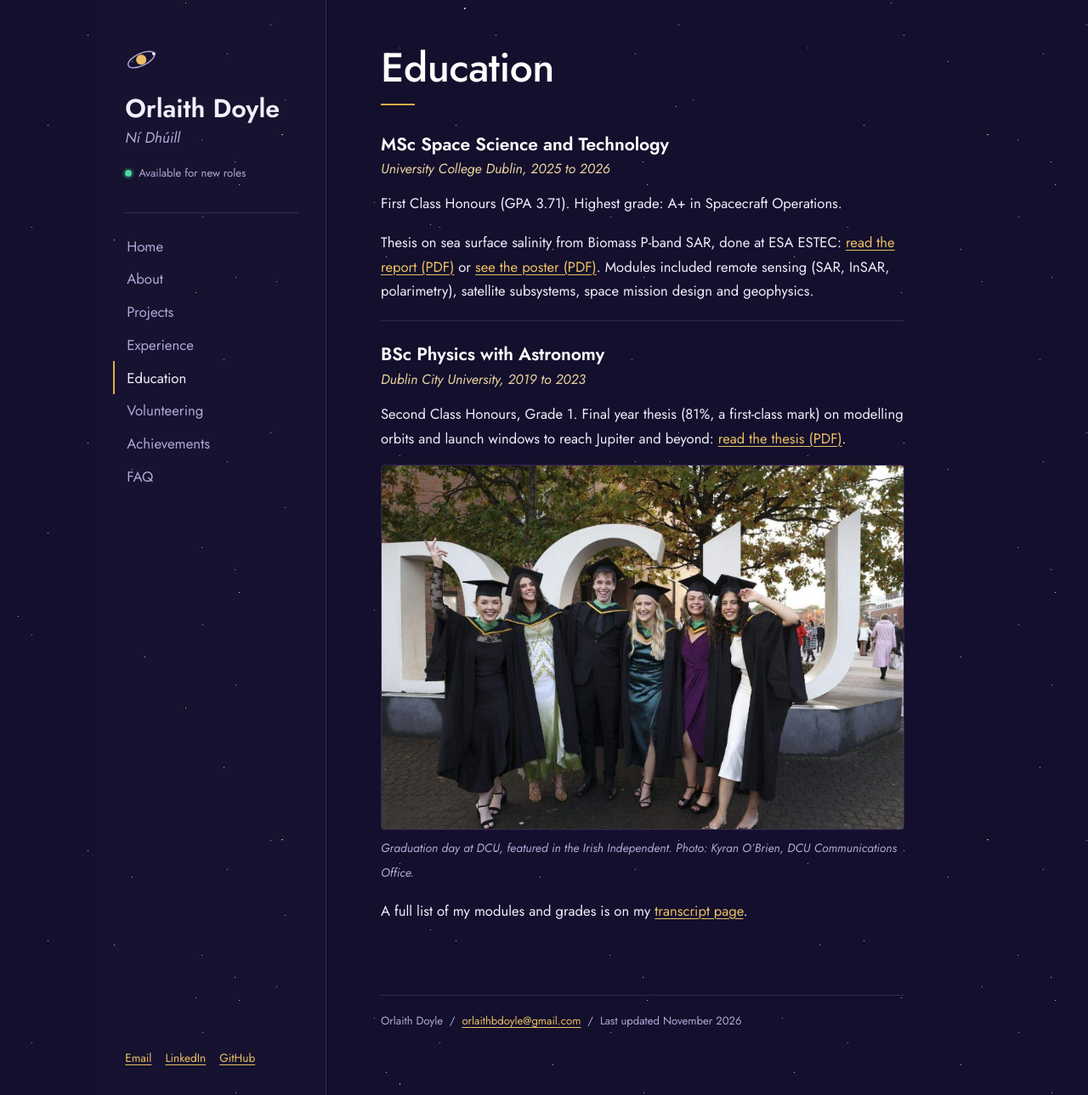
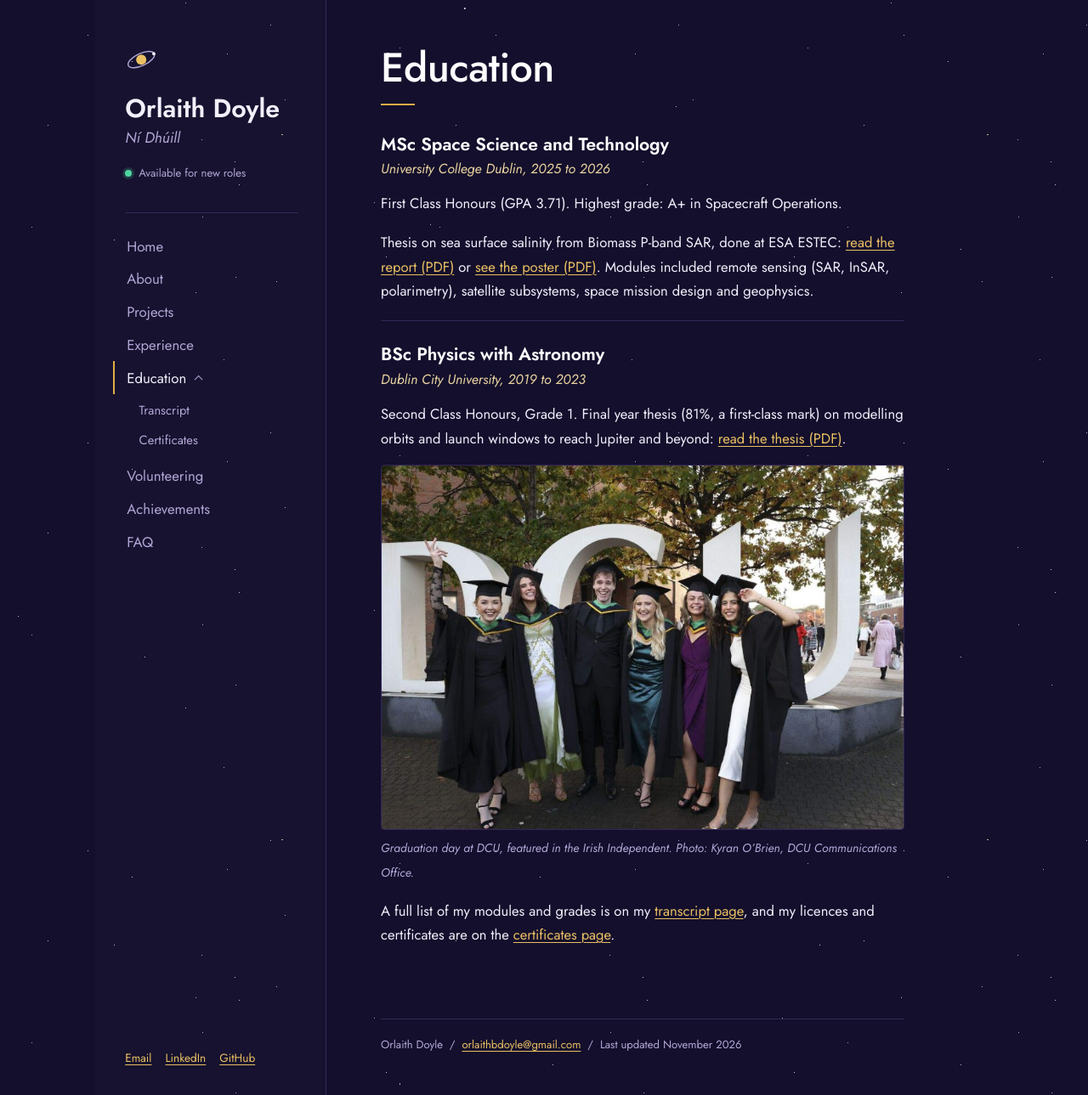
Before and after one commit to orlaithdoyle/orlaithdoyle.github.io, a Jekyll site: the page built from education.md, in a window 1280 px wide and 1289 px high. Shown: the whole window at 85% size. Built offline with Jekyll 4.4.1, drawn with Linux system fonts in a browser that asks for light colours.

Commit message:
Education dropdown in the menu with Transcript and new Certificates page

```diff
--- a/_config.yml
+++ b/_config.yml
@@ -20,6 +20,7 @@ orb: true
 
 # The menu at the top of every page, in order.
 # To hide a page from the menu, delete its two lines.
+# Items under "children" appear in a small dropdown under that menu item.
 menu:
   - label: Home
     link: /
@@ -31,6 +32,11 @@ menu:
     link: /experience.html
   - label: Education
     link: /education.html
+    children:
+      - label: Transcript
+        link: /transcript.html
+      - label: Certificates
+        link: /certificates.html
   - label: Volunteering
     link: /volunteering.html
   - label: Achievements
--- a/_layouts/default.html
+++ b/_layouts/default.html
@@ -44,7 +44,21 @@
   <p class="irish">{{ site.irish_name }}</p>
   {% if site.tagline != "" %}<p class="tagline">{{ site.tagline }}</p>{% endif %}
   <p class="status">{{ site.status }}</p>
-  <nav aria-label="Main">{% for item in site.menu %}<a href="{{ item.link | relative_url }}"{% if page.url == item.link %} aria-current="page"{% endif %}>{{ item.label }}</a> {% endfor %}</nav>
+  <nav aria-label="Main">
+    {%- for item in site.menu -%}
+      {%- if item.children -%}
+        {%- assign open = false -%}
+        {%- if page.url == item.link -%}{%- assign open = true -%}{%- endif -%}
+        {%- for c in item.children -%}{%- if page.url == c.link -%}{%- assign open = true -%}{%- endif -%}{%- endfor -%}
+        <details class="navgroup"{% if open %} open{% endif %}>
+          <summary><a href="{{ item.link | relative_url }}"{% if page.url == item.link %} aria-current="page"{% endif %}>{{ item.label }}</a><span class="caret" aria-hidden="true"></span></summary>
+          <div class="sub">{%- for c in item.children -%}<a href="{{ c.link | relative_url }}"{% if page.url == c.link %} aria-current="page"{% endif %}>{{ c.label }}</a>{%- endfor -%}</div>
+        </details>
+      {%- else -%}
+        <a href="{{ item.link | relative_url }}"{% if page.url == item.link %} aria-current="page"{% endif %}>{{ item.label }}</a>
+      {%- endif -%}
+    {%- endfor -%}
+  </nav>
   <div class="contact">
     <a href="mailto:{{ site.email }}">Email</a>
     <a href="{{ site.linkedin }}">LinkedIn</a>
--- a/education.md
+++ b/education.md
@@ -20,4 +20,4 @@ Second Class Honours, Grade 1. Final year thesis (81%, a first-class mark) on mo
 ![Graduating from DCU with classmates](photos/dcu-graduation.jpg)
 *Graduation day at DCU, featured in the Irish Independent. Photo: Kyran O'Brien, DCU Communications Office.*
 
-A full list of my modules and grades is on my [transcript page](transcript.html).
+A full list of my modules and grades is on my [transcript page](transcript.html), and my licences and certificates are on the [certificates page](certificates.html).
--- a/site.js
+++ b/site.js
@@ -1,3 +1,13 @@
+/* 0. On phones the Education dropdown starts closed, and closes when you tap elsewhere */
+(function () {
+  if (!window.matchMedia('(max-width:860px)').matches) return;
+  var groups = document.querySelectorAll('.navgroup');
+  groups.forEach(function (g) { g.removeAttribute('open'); });
+  document.addEventListener('click', function (e) {
+    groups.forEach(function (g) { if (!g.contains(e.target)) g.removeAttribute('open'); });
+  });
+})();
+
 /* 1. Put each project / job / course (everything from one ### heading
       to the next) in its own glass panel. The pages stay plain Markdown. */
 (function () {
--- a/style.css
+++ b/style.css
@@ -208,3 +208,21 @@ main td{border-bottom:1px solid var(--lines);padding:.38rem .6rem .38rem 0;color
 main td:nth-child(1){color:var(--faded);white-space:nowrap;width:6.5rem}
 main td:nth-child(3),main td:nth-child(4),main th:nth-child(3),main th:nth-child(4){text-align:right;white-space:nowrap;width:5rem}
 @media (max-width:600px){main td:nth-child(1),main th:nth-child(1){display:none}}
+
+/* Dropdown group in the menu (Education > Transcript, Certificates) */
+.navgroup{display:block}
+.navgroup summary{list-style:none;display:flex;align-items:center;cursor:pointer}
+.navgroup summary::-webkit-details-marker{display:none}
+.navgroup summary a{flex:none}
+.navgroup .caret{width:.45rem;height:.45rem;border-right:1.5px solid var(--faded);border-bottom:1.5px solid var(--faded);transform:rotate(45deg);margin:-.25rem 0 0 .7rem;transition:transform .15s}
+.navgroup[open] .caret{transform:rotate(225deg);margin-top:.2rem}
+.navgroup summary:hover .caret{border-color:var(--text)}
+.navgroup .sub{display:flex;flex-direction:column;margin:.1rem 0 .3rem}
+.navgroup .sub a{font-size:.92rem;padding-left:1.8rem}
+@media (max-width:860px){
+  .navgroup{display:inline-block;position:relative}
+  .navgroup .sub{position:absolute;top:100%;left:-.6rem;z-index:20;min-width:10rem;margin:.3rem 0 0;padding:.4rem .6rem;
+    background:var(--background);border:1px solid var(--lines);border-radius:6px;box-shadow:0 8px 24px rgba(0,0,0,.4)}
+  .navgroup .sub a{padding:.3rem 0;border:0}
+}
+@media (prefers-reduced-motion:reduce){.navgroup .caret{transition:none}}
```
Also changed, not shown: certificates.md (added, +28 -0 lines).
